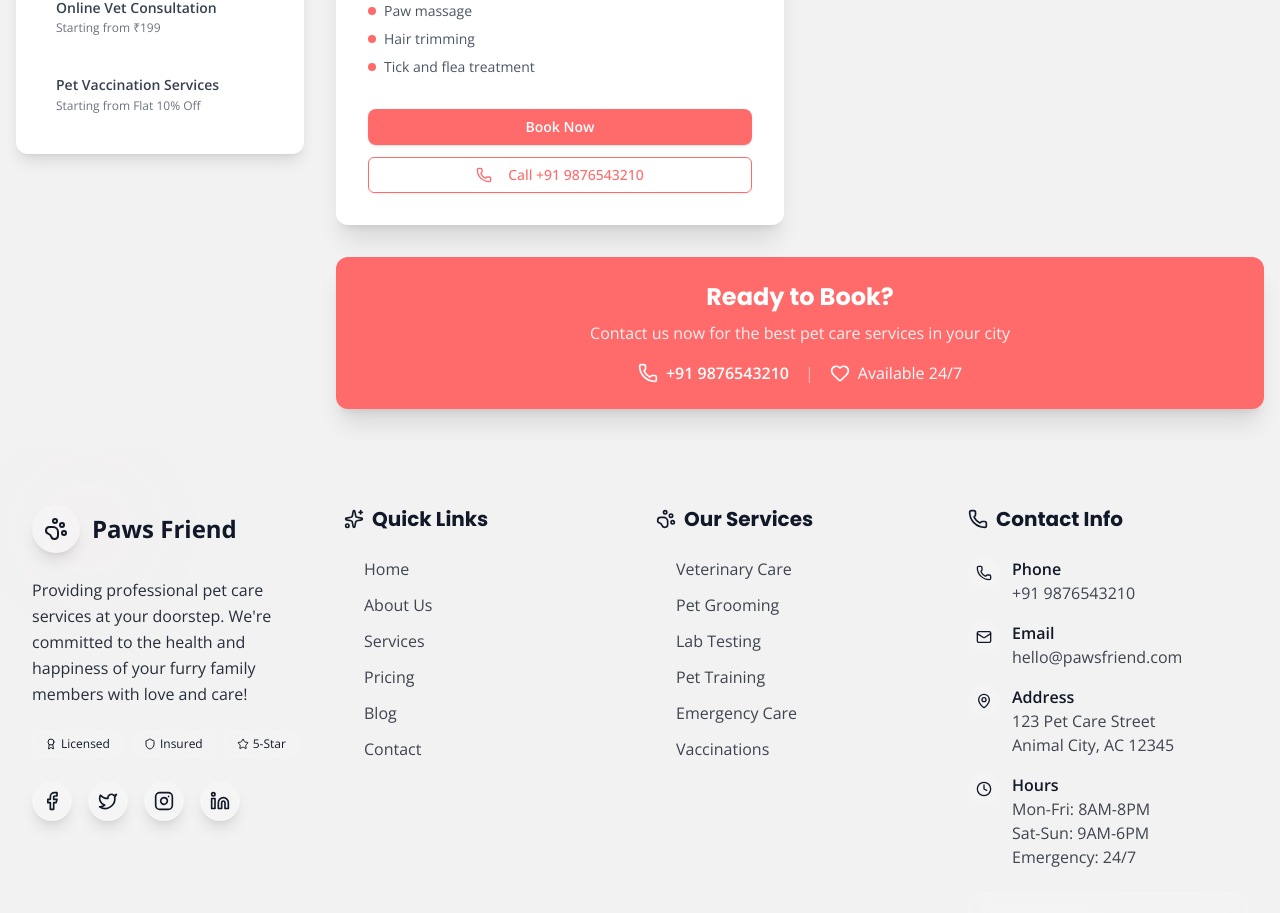
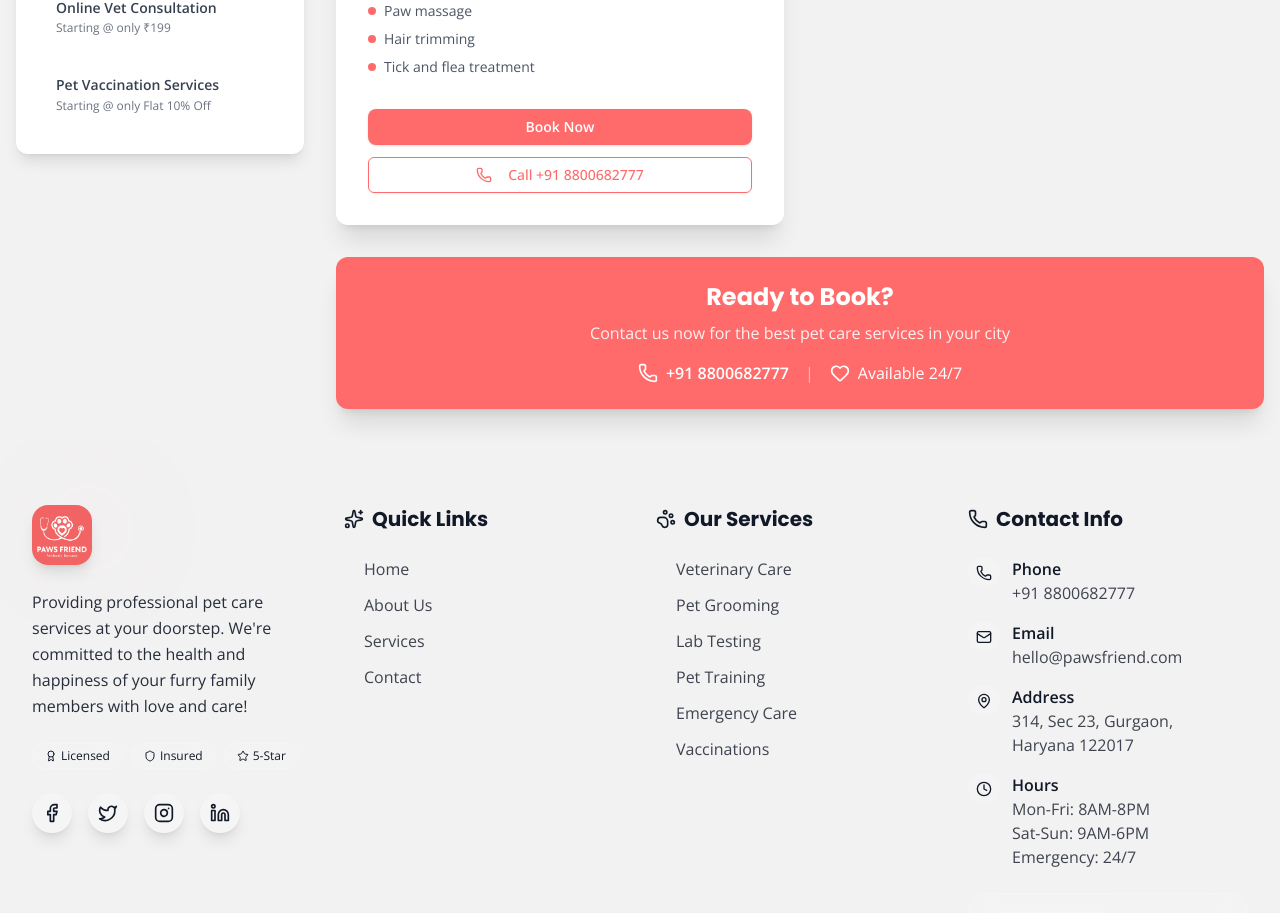
Before and after one commit to desirediv0/paws-friend, a Next.js app: page /services in a window 1280 px wide. Shown: the part 1477-2390 px from the top of the page. Built offline with nearby package versions, Linux system fonts and the light colour scheme.

Commit message:
changes: numbers and address

```diff
--- a/src/app/contact/page.js
+++ b/src/app/contact/page.js
@@ -10,7 +10,7 @@ export default function ContactPage() {
     {
       icon: Phone,
       title: "Phone",
-      details: ["+1 (555) 123-4567", "Emergency: +1 (555) 999-8888"],
+      details: ["+91- 880 068 2777", "Emergency: +91- 911 256 1322"],
       color: "coral",
     },
     {
@@ -22,7 +22,7 @@ export default function ContactPage() {
     {
       icon: MapPin,
       title: "Address",
-      details: ["123 Pet Care Lane", "Pet City, CA 90210"],
+      details: [" 314, Sec 23, Gurgaon, Haryana 122017"],
       color: "coral",
     },
     {
@@ -109,18 +109,7 @@ export default function ContactPage() {
                 </div>
 
                 <div className="bg-gray-100 rounded-2xl h-80 flex items-center justify-center">
-                  <div className="text-center">
-                    <MapPin className="w-16 h-16 text-gray-400 mx-auto mb-4" />
-                    <p className="text-gray-600 text-lg font-medium">
-                      Interactive Map
-                    </p>
-                    <p className="text-gray-500 text-sm mt-2">
-                      Google Maps integration
-                    </p>
-                    <p className="text-gray-400 text-xs mt-1">
-                      TODO: Add Google Maps API key and embed map
-                    </p>
-                  </div>
+                  <iframe src="https://www.google.com/maps/embed?pb=!1m18!1m12!1m3!1d3332.5619637086293!2d77.05010637528429!3d28.508510675732754!2m3!1f0!2f0!3f0!3m2!1i1024!2i768!4f13.1!3m3!1m2!1s0x390d1983b859b1fb%3A0x2592d820fe0568bc!2s314%2C%20Sector%2023%2C%20Gurugram%2C%20Haryana%20122017!5e1!3m2!1sen!2sin!4v1755493881617!5m2!1sen!2sin" width="100%" height="100%" allowFullScreen="" loading="lazy" referrerPolicy="no-referrer-when-downgrade"></iframe>
                 </div>
 
                 <div className="mt-6 p-4 bg-coral/10 rounded-xl">
@@ -177,7 +166,7 @@ export default function ContactPage() {
               {
                 question: "Do you offer emergency services?",
                 answer:
-                  "Yes, we provide 24/7 emergency care. Call our emergency line at +1 (555) 999-8888 for immediate assistance.",
+                  "Yes, we provide 24/7 emergency care. Call our emergency line at +91- 9112561322 for immediate assistance.",
               },
             ].map((faq, index) => (
               <motion.div
--- a/src/components/Footer.jsx
+++ b/src/components/Footer.jsx
@@ -18,6 +18,8 @@ import {
   Zap,
   ArrowRight,
 } from "lucide-react";
+import Link from "next/link";
+import Image from "next/image";
 
 const Footer = () => {
   const currentYear = new Date().getFullYear();
@@ -37,12 +39,20 @@ const Footer = () => {
             {/* About Section */}
             <div className="lg:col-span-1">
               <div className="flex items-center space-x-3 mb-6">
-                <div className="w-12 h-12 bg-white/20 rounded-full flex items-center justify-center shadow-lg">
-                  <PawPrint className="w-6 h-6 text-gray-900" />
-                </div>
-                <span className="text-2xl font-bold text-gray-900">
-                  Paws Friend
-                </span>
+                <Link
+                  href="/"
+                  className="flex items-center space-x-4 group cursor-pointer"
+                >
+                  <div className="relative">
+                    <Image
+                      src="/logo.jpg"
+                      alt="Paws Friend Logo"
+                      width={60}
+                      height={60}
+                      className="rounded-2xl shadow-lg group-hover:shadow-xl transition-all duration-300 transform group-hover:scale-105"
+                    />
+                  </div>
+                </Link>
               </div>
               <p className="text-gray-900/90 leading-relaxed mb-6">
                 Providing professional pet care services at your doorstep. We&apos;re
@@ -102,21 +112,19 @@ const Footer = () => {
               </h3>
               <ul className="space-y-3">
                 {[
-                  "Home",
-                  "About Us",
-                  "Services",
-                  "Pricing",
-                  "Blog",
-                  "Contact",
+                  { name: "Home", href: "/" },
+                  { name: "About Us", href: "/about" },
+                  { name: "Services", href: "/services" },
+                  { name: "Contact", href: "/contact" },
                 ].map((link, index) => (
                   <li key={index}>
-                    <a
-                      href="#"
+                    <Link
+                      href={link.href}
                       className="text-gray-900/80 hover:text-gray-900 transition-all duration-300 flex items-center group hover:translate-x-2"
                     >
                       <ArrowRight className="w-3 h-3 mr-2 opacity-0 group-hover:opacity-100 transition-opacity duration-300" />
-                      {link}
-                    </a>
+                      {link.name}
+                    </Link>
                   </li>
                 ))}
               </ul>
@@ -138,13 +146,13 @@ const Footer = () => {
                   "Vaccinations",
                 ].map((service, index) => (
                   <li key={index}>
-                    <a
-                      href="#"
+                    <Link
+                      href="/services"
                       className="text-gray-900/80 hover:text-gray-900 transition-all duration-300 flex items-center group hover:translate-x-2"
                     >
                       <ArrowRight className="w-3 h-3 mr-2 opacity-0 group-hover:opacity-100 transition-opacity duration-300" />
                       {service}
-                    </a>
+                    </Link>
                   </li>
                 ))}
               </ul>
@@ -163,7 +171,7 @@ const Footer = () => {
                   </div>
                   <div>
                     <div className="font-semibold">Phone</div>
-                    <div className="text-gray-900/80">+91 9876543210</div>
+                    <div className="text-gray-900/80">+91 8800682777</div>
                   </div>
                 </div>
 
@@ -184,9 +192,9 @@ const Footer = () => {
                   <div>
                     <div className="font-semibold">Address</div>
                     <div className="text-gray-900/80">
-                      123 Pet Care Street
+                      314, Sec 23, Gurgaon,
                       <br />
-                      Animal City, AC 12345
+                      Haryana 122017
                     </div>
                   </div>
                 </div>
@@ -213,10 +221,7 @@ const Footer = () => {
                 <div className="flex items-center justify-between">
                   <div>
                     <div className="text-sm font-semibold">Emergency</div>
-                    <div className="text-lg font-bold">+91 9876543210</div>
-                  </div>
-                  <div className="w-10 h-10 bg-white/20 rounded-full flex items-center justify-center">
-                    <Zap className="w-5 h-5 text-gray-900" />
+                    <div className="text-lg font-bold">+91 9112561322</div>
                   </div>
                 </div>
               </div>
@@ -233,15 +238,15 @@ const Footer = () => {
             Friend. Made with love for your pets!
           </div>
           <div className="flex space-x-6 text-sm">
-            {["Privacy Policy", "Terms of Service", "Cookie Policy"].map(
+            {[{ name: "Privacy Policy", href: "/privacy" }, { name: "Terms of Service", href: "/terms" }, { name: "Cookie Policy", href: "/cookies" }].map(
               (link, index) => (
-                <a
+                <Link
                   key={index}
-                  href="#"
+                  href={link.href}
                   className="text-gray-900/80 hover:text-gray-900 transition-colors duration-300 hover:scale-105"
                 >
-                  {link}
-                </a>
+                  {link.name}
+                </Link>
               )
             )}
           </div>
--- a/src/components/booking-process.jsx
+++ b/src/components/booking-process.jsx
@@ -135,7 +135,7 @@ export default function BookingProcess() {
           </Button>
           <p className="text-gray-600 mt-4">
             Call us at{" "}
-            <span className="font-semibold text-gray-800">+91 9876543210</span>{" "}
+            <span className="font-semibold text-gray-800">+91 8800682777</span>{" "}
             for immediate assistance
           </p>
         </div>
--- a/src/components/customer-testimonials.jsx
+++ b/src/components/customer-testimonials.jsx
@@ -91,9 +91,8 @@ export default function CustomerTestimonials() {
     return Array.from({ length: 5 }, (_, i) => (
       <Star
         key={i}
-        className={`w-4 h-4 ${
-          i < rating ? "fill-yellow-400 text-yellow-400" : "text-gray-300"
-        }`}
+        className={`w-4 h-4 ${i < rating ? "fill-yellow-400 text-yellow-400" : "text-gray-300"
+          }`}
       />
     ));
   };
@@ -206,9 +205,8 @@ export default function CustomerTestimonials() {
             <button
               key={index}
               onClick={() => goToTestimonial(index)}
-              className={`w-3 h-3 rounded-full transition-all duration-300 ${
-                index === currentIndex ? "w-8" : "hover:scale-110"
-              }`}
+              className={`w-3 h-3 rounded-full transition-all duration-300 ${index === currentIndex ? "w-8" : "hover:scale-110"
+                }`}
               style={{
                 backgroundColor: index === currentIndex ? "#FF6B6B" : "#D1D5DB",
               }}
@@ -261,7 +259,7 @@ export default function CustomerTestimonials() {
             Book Your Service Now
           </Button>
           <p className="text-sm text-gray-500 mt-3">
-            Call us at +91 9876543210 or book online
+            Call us at +91 8800682777 or book online
           </p>
         </div>
       </div>
--- a/src/components/hero-banner.jsx
+++ b/src/components/hero-banner.jsx
@@ -101,10 +101,10 @@ export default function HeroBanner({
             <div className="max-w-6xl mx-auto px-4 py-4">
               <div className="flex flex-col sm:flex-row justify-center items-center gap-6 text-sm text-gray-700">
                 <div className="flex items-center gap-2">
-                  <span className="font-medium">+91 9876543210</span>
+                  <span className="font-medium">+91- 911 256 1322</span>
                 </div>
                 <div className="flex items-center gap-2">
-                  <span>Delhi NCR & Surrounding Areas</span>
+                  <span> 314, Sec 23, Gurgaon, Haryana 122017</span>
                 </div>
                 <div className="flex items-center gap-2">
                   <span>24/7 Emergency Services</span>
--- a/src/components/pet-care-info.jsx
+++ b/src/components/pet-care-info.jsx
@@ -90,12 +90,12 @@ const faqs = [
   {
     question: "What Are The Pet Care Services Charges?",
     answer:
-      "Our pet care services are competitively priced starting from ₹799 for basic services. Pricing varies based on the type of service, duration, and specific requirements. We offer transparent pricing with no hidden costs. Contact us at +91 9876543210 for detailed pricing information.",
+      "Our pet care services are competitively priced starting from ₹799 for basic services. Pricing varies based on the type of service, duration, and specific requirements. We offer transparent pricing with no hidden costs. Contact us at +91 8800682777 for detailed pricing information.",
   },
   {
     question: "Do You Provide Emergency Pet Care Services?",
     answer:
-      "Yes, we provide 24/7 emergency pet care services. Our experienced veterinarians and pet care professionals are available round the clock to handle any emergency situations. Call us immediately at +91 9876543210 for urgent pet care needs.",
+      "Yes, we provide 24/7 emergency pet care services. Our experienced veterinarians and pet care professionals are available round the clock to handle any emergency situations. Call us immediately at +91 9112561322 for urgent pet care needs.",
   },
   {
     question: "Are Your Pet Care Professionals Certified?",
--- a/src/components/pet-services.jsx
+++ b/src/components/pet-services.jsx
@@ -185,8 +185,7 @@ export default function PetServices() {
                     <button
                       key={service.id}
                       onClick={() => setActiveService(service)}
-                      className={`w-full text-left p-4 rounded-lg transition-all duration-300 hover:shadow-md ${
-                        activeService.id === service.id
+                      className={`w-full text-left p-4 rounded-lg transition-all duration-300 hover:shadow-md ${activeService.id === service.id
                         ? "text-white shadow-lg transform scale-105"
                         : "text-gray-700 hover:bg-white/50"
                         }`}
@@ -201,13 +200,12 @@ export default function PetServices() {
                         {service.title}
                       </div>
                       <div
-                        className={`text-xs mt-1 ${
-                          activeService.id === service.id
+                        className={`text-xs mt-1 ${activeService.id === service.id
                           ? "text-white/80"
                           : "text-gray-500"
                           }`}
                       >
-                        Starting from {service.price}
+                        Starting @ only  {service.price}
                       </div>
                     </button>
                   ))}
@@ -278,7 +276,7 @@ export default function PetServices() {
                       className="w-full border-[#FF6B6B] text-[#FF6B6B] hover:bg-[#FF6B6B] hover:text-white transition-all duration-300 bg-transparent"
                     >
                       <Phone className="w-4 h-4 mr-2" />
-                      Call +91 9876543210
+                      Call +91 8800682777
                     </Button>
                   </div>
                 </CardContent>
@@ -325,7 +323,7 @@ export default function PetServices() {
                   <div className="flex flex-col sm:flex-row gap-4 justify-center items-center">
                     <div className="flex items-center gap-2">
                       <Phone className="w-5 h-5" />
-                      <span className="font-semibold">+91 9876543210</span>
+                      <span className="font-semibold">+91 8800682777</span>
                     </div>
                     <div className="hidden sm:block text-white/50">|</div>
                     <div className="flex items-center gap-2">
```
Also changed, not shown: src/components/Header.jsx (+6 -10 lines). Lines whose indentation alone changed are shown as unchanged.
